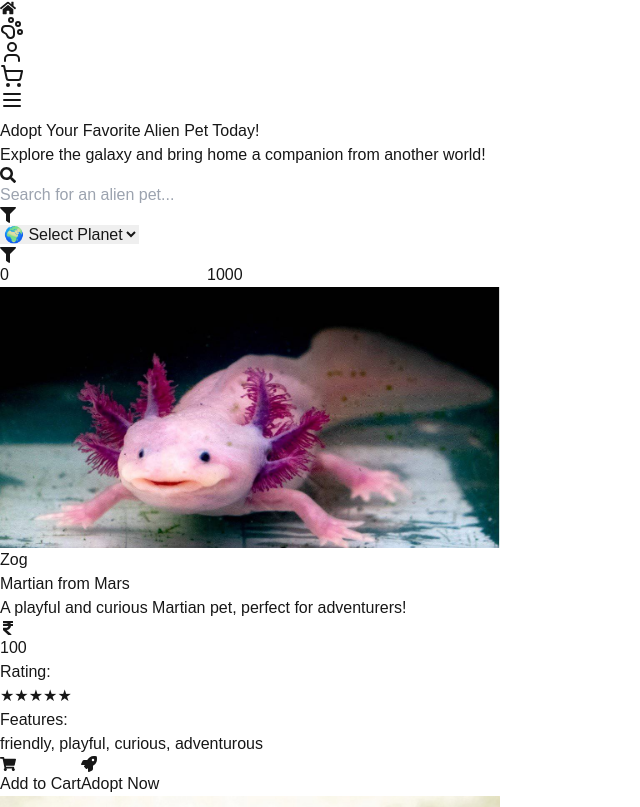
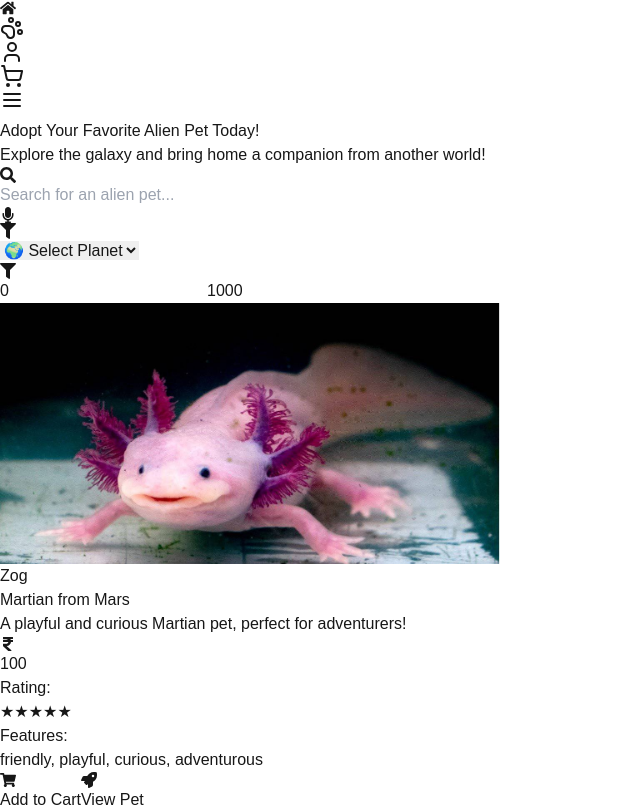
Before and after one commit to Akdest/Galactic-pet-adoption-app, a Next.js app: page /pages/Product in a window 1280 px wide. Shown: the top 807 px of the page, without its empty margins (0-640 px from the left). Built offline with nearby package versions, Linux system fonts and the light colour scheme.

Commit message:
mic in search

```diff
--- a/src/app/component/Product.tsx
+++ b/src/app/component/Product.tsx
@@ -3,10 +3,31 @@ import React, { useEffect, useState } from "react";
 import Link from "next/link";
 import { alienPets } from "../data/alienPets";
 import { motion } from "framer-motion";
-import { FaShoppingCart, FaSearch, FaFilter, FaRupeeSign, FaRocket } from "react-icons/fa";
+import { FaShoppingCart, FaSearch, FaFilter, FaRupeeSign, FaRocket, FaMicrophone } from "react-icons/fa";
 import { toast, ToastContainer } from "react-toastify"; // Import ToastContainer
 import "react-toastify/dist/ReactToastify.css";
 import Image from "next/image"
+
+// Define the SpeechRecognition interface
+interface SpeechRecognition {
+  continuous: boolean;
+  lang: string;
+  interimResults: boolean;
+  start(): void;
+  stop(): void;
+  onresult: (event: SpeechRecognitionEvent) => void;
+  onerror: (event: SpeechRecognitionErrorEvent) => void;
+}
+
+// Define the event interface for SpeechRecognitionEvent
+interface SpeechRecognitionEvent {
+  results: SpeechRecognitionResultList;
+}
+
+// Define the event interface for SpeechRecognitionErrorEvent
+interface SpeechRecognitionErrorEvent {
+  error: string;
+}
 
 const Product = () => {
   const [cart, setCart] = useState<number[]>([]);
@@ -46,6 +67,30 @@ const Product = () => {
     );
   });
 
+  const startListening = () => {
+    const SpeechRecognitionConstructor =
+      window.SpeechRecognition || window.webkitSpeechRecognition;
+    const recognition = new (SpeechRecognitionConstructor as unknown as { new (): SpeechRecognition })();
+
+    recognition.continuous = false;
+    recognition.lang = "en-US";
+    recognition.interimResults = false;
+
+    recognition.onresult = (event: SpeechRecognitionEvent) => {
+      const transcript = event.results[0][0].transcript;
+      setSearchQuery(transcript);
+      toast.success("Speech recognized!", { position: "top-center" });
+    };
+
+    recognition.onerror = (event: SpeechRecognitionErrorEvent) => {
+      console.error("Speech recognition error:", event.error);
+      toast.error(`Error: ${event.error}`);
+    };
+
+    recognition.start();
+    toast("Listening... Speak now!", { position: "top-center" });
+  };
+
   return (
     <div className="p-6 bg-white">
       {/* Filter Section */}
@@ -60,6 +105,10 @@ const Product = () => {
             value={searchQuery}
             onChange={(e) => setSearchQuery(e.target.value)}
             className="w-full p-3 pl-4 rounded-full text-black outline-none bg-transparent"
+          />
+          <FaMicrophone
+            className="text-black ml-3 cursor-pointer"
+            onClick={startListening}
           />
         </div>
 
@@ -105,12 +154,9 @@ const Product = () => {
               />
             </div>
           </div>
-
-
         </div>
 
       </div>
-
 
       {/* Product Grid */}
       <div className="grid grid-cols-1 sm:grid-cols-2 md:grid-cols-3 lg:grid-cols-4 gap-6">
@@ -128,7 +174,6 @@ const Product = () => {
               className="w-full h-48 object-cover rounded-md transition-all duration-300 group-hover:scale-110 group-hover:opacity-80"
             />
 
-
             <h2 className="text-xl font-bold text-black mt-2">{pet.name}</h2>
             <p className="text-black">{pet.species} from {pet.planet}</p>
             <p className="text-gray-800 mt-2">{pet.shortDescription}</p>
@@ -139,7 +184,6 @@ const Product = () => {
                 <FaRupeeSign className="mr-1" />{pet.price}
               </span>
             </div>
-
 
             {/* Ratings */}
             <div className="flex items-center mt-2">
@@ -177,9 +221,9 @@ const Product = () => {
               >
                 <motion.button
                   whileTap={{ scale: 0.95 }}
-                                className="bg-gradient-to-r from-pink-500 to-purple-600 text-white font-semibold px-4 py-2 rounded-lg flex items-center shadow-lg hover:shadow-pink-700 hover:scale-105 transition-all duration-300"
+                  className="bg-gradient-to-r from-pink-500 to-purple-500 text-white px-4 py-2 rounded-lg flex items-center gap-2 hover:scale-105 transition-all duration-300"
                 >
-                                <FaRocket /> Adopt Now
+                  <FaRocket /> View Pet
                 </motion.button>
               </Link>
             </div>
@@ -188,7 +232,7 @@ const Product = () => {
       </div>
 
       {/* Toast Container */}
-      <ToastContainer />
+      <ToastContainer position="top-center" />
     </div>
   );
 };
```
Lines whose indentation alone changed are shown as unchanged.
